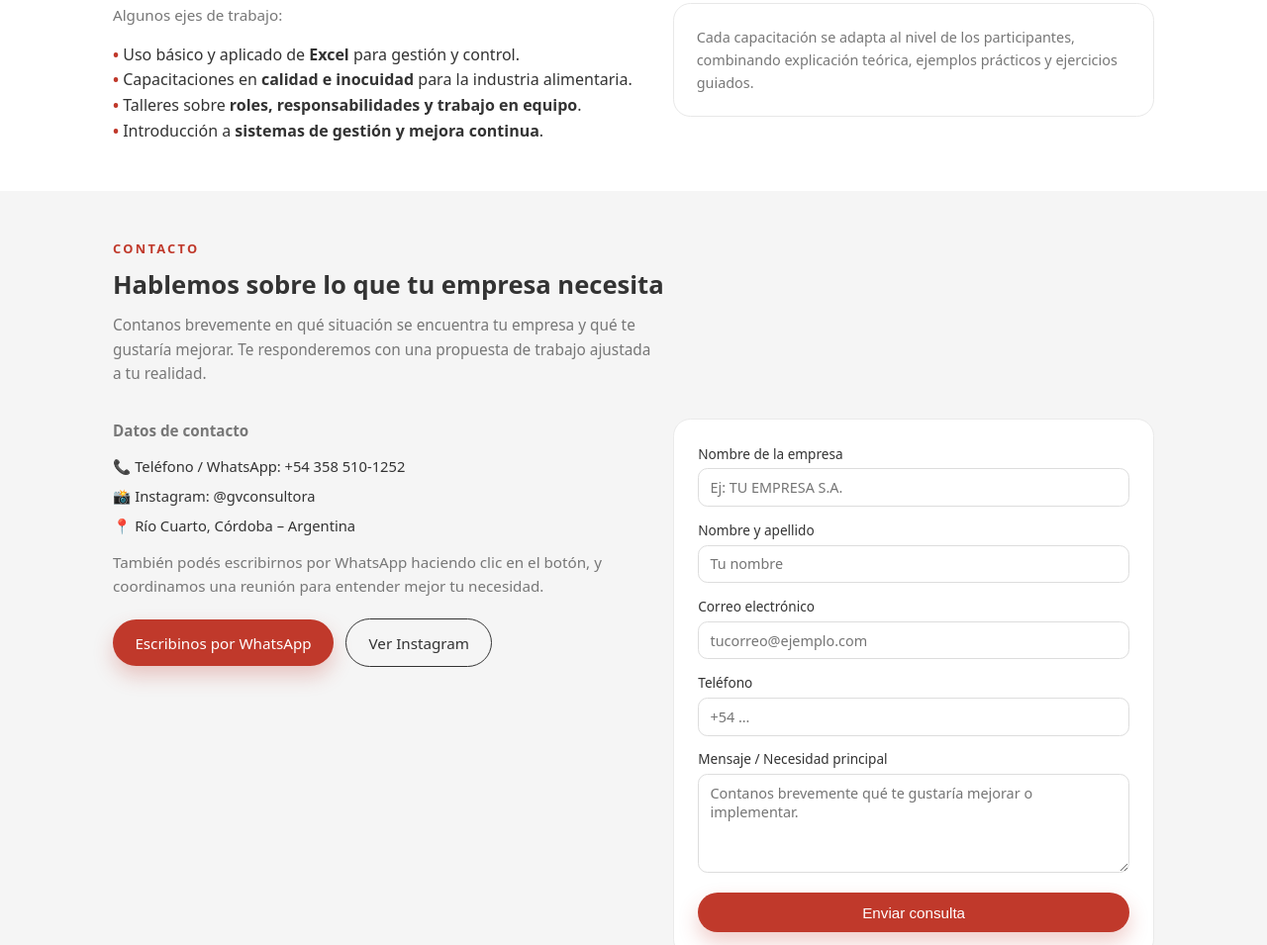
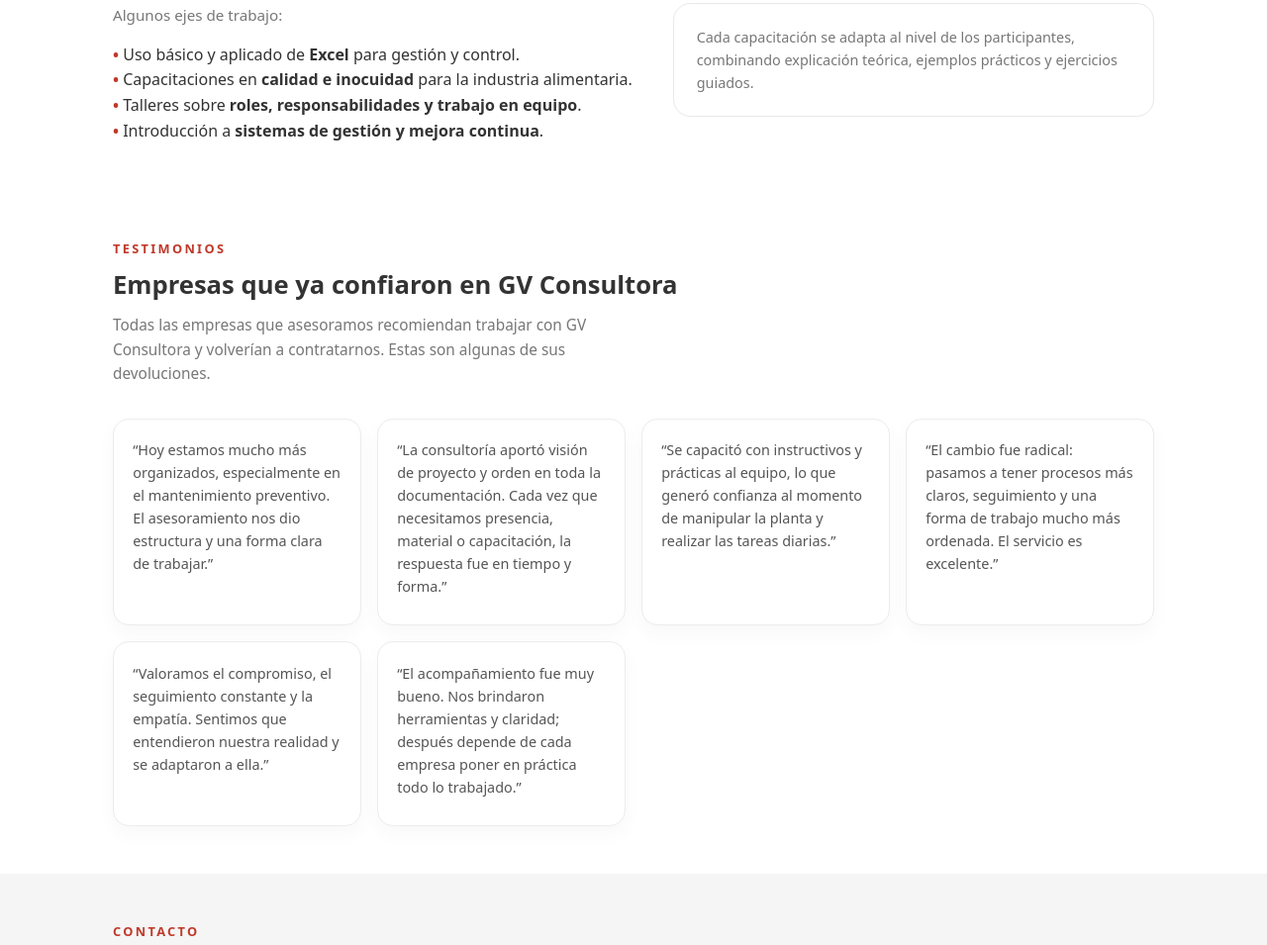
Before and after one commit to gvconsultora/gvconsultora, a plain HTML site: page index.html in a window 1280 px wide. Shown: the part 2791-3746 px from the top of the page at 99% size. Drawn offline with Linux system fonts and the light colour scheme.

Commit message:
Update index.html

```diff
--- a/index.html
+++ b/index.html
@@ -756,6 +756,66 @@
       </div>
     </section>
 
+<!-- TESTIMONIOS -->
+<section id="testimonios" style="background:#ffffff;">
+  <div class="container">
+    <div class="section-header">
+      <div class="section-kicker">Testimonios</div>
+      <h2 class="section-title">Empresas que ya confiaron en GV Consultora</h2>
+      <p class="section-subtitle">
+        Todas las empresas que asesoramos recomiendan trabajar con GV Consultora
+        y volverían a contratarnos. Estas son algunas de sus devoluciones.
+      </p>
+    </div>
+
+    <div class="cards-grid">
+      <div class="card">
+        <p style="font-size:0.9rem; color:#555;">
+          “Hoy estamos mucho más organizados, especialmente en el mantenimiento
+          preventivo. El asesoramiento nos dio estructura y una forma clara de trabajar.”
+        </p>
+      </div>
+
+      <div class="card">
+        <p style="font-size:0.9rem; color:#555;">
+          “La consultoría aportó visión de proyecto y orden en toda la documentación.
+          Cada vez que necesitamos presencia, material o capacitación, la respuesta
+          fue en tiempo y forma.”
+        </p>
+      </div>
+
+      <div class="card">
+        <p style="font-size:0.9rem; color:#555;">
+          “Se capacitó con instructivos y prácticas al equipo, lo que generó confianza
+          al momento de manipular la planta y realizar las tareas diarias.”
+        </p>
+      </div>
+
+      <div class="card">
+        <p style="font-size:0.9rem; color:#555;">
+          “El cambio fue radical: pasamos a tener procesos más claros, seguimiento
+          y una forma de trabajo mucho más ordenada. El servicio es excelente.”
+        </p>
+      </div>
+
+      <div class="card">
+        <p style="font-size:0.9rem; color:#555;">
+          “Valoramos el compromiso, el seguimiento constante y la empatía. Sentimos
+          que entendieron nuestra realidad y se adaptaron a ella.”
+        </p>
+      </div>
+
+      <div class="card">
+        <p style="font-size:0.9rem; color:#555;">
+          “El acompañamiento fue muy bueno. Nos brindaron herramientas y claridad;
+          después depende de cada empresa poner en práctica todo lo trabajado.”
+        </p>
+      </div>
+    </div>
+  </div>
+</section>
+
+
     <!-- CONTACTO -->
     <section id="contacto">
       <div class="container">
```
